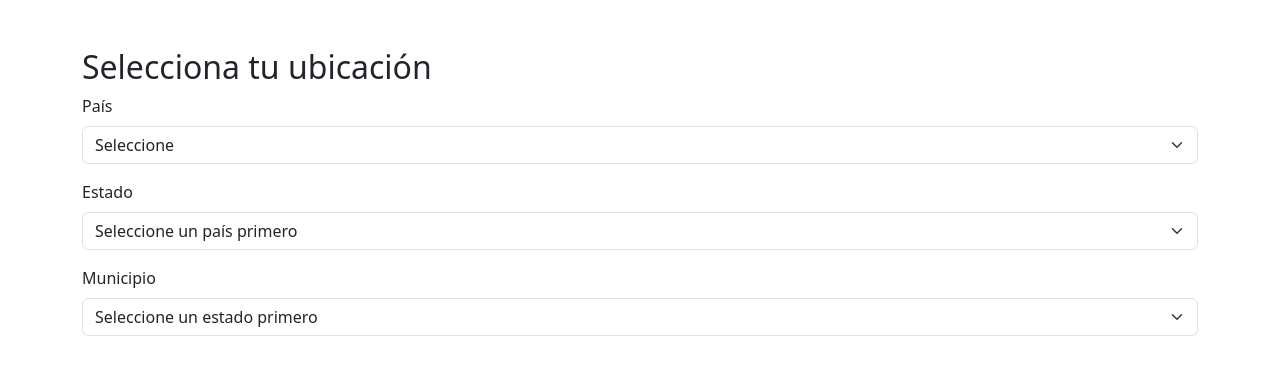
After one commit to RicardoMiguelR/Sistema_ERP-Bancario, a Django app: page /formulario-complejo/ in a window 1280 px wide. The commit adds this page. Shown: the top 375 px of the page. Run offline with Django 5.2, Linux system fonts and the light colour scheme; data that the repository does not hold is empty; some libraries are stand-ins or nearby versions.

Commit message:
Se agrega funcionalidad y consumo de datos desde BD en formulario-complejo con form dinamico

```diff
--- a/usuarios/admin.py
+++ b/usuarios/admin.py
@@ -1,7 +1,10 @@
 from django.contrib import admin
-from .models import TipoUsuario, Usuario
+from .models import TipoUsuario, Usuario, Pais, Estado, Municipio
 
 # Register your models here.
 
 admin.site.register(TipoUsuario) ### <- Registro de modelo TipoUsuario
 admin.site.register(Usuario) ### <- Registro de modelo Usuario
+admin.site.register(Pais) ### <- Registro de modelo Pais
+admin.site.register(Estado) ### <- Registro de modelo Estado
+admin.site.register(Municipio) ### <- Registro de modelo Municipio
--- /dev/null
+++ b/usuarios/static/usuarios/js/formularioComplejo.js
@@ -0,0 +1,52 @@
+document.addEventListener("DOMContentLoaded", () => {
+  const pais = document.getElementById("pais");
+  const estado = document.getElementById("estado");
+  const municipio = document.getElementById("municipio");
+
+  pais.addEventListener("change", () => {
+    const paisId = pais.value;
+
+    const cargarEstados = async () => {
+      try {
+        const response = await fetch(`/ajax/cargar-estados/?pais_id=${paisId}`);
+        if (!response.ok) {
+          throw new Error("Error al cargar estados");
+        }
+        const data = await response.json();
+
+        estado.innerHTML = `<option value="">Seleccione</option>`;
+        municipio.innerHTML = `<option value="">Seleccione un estado primero</option>`;
+        data.forEach((edo) => {
+          estado.innerHTML += `<option value="${edo.id}">${edo.nombre}</option>`;
+        });
+      } catch (error) {
+        console.error("Error: ", error);
+      }
+    };
+    cargarEstados();
+  });
+
+  estado.addEventListener("change", () => {
+    const estadoId = estado.value;
+
+    const cargarMunicipios = async () => {
+      try {
+        const response = await fetch(
+          `/ajax/cargar-municipios/?estado_id=${estadoId}`
+        );
+        if (!response.ok) {
+          throw new Error("Error al cargar municipios");
+        }
+        const data = await response.json();
+
+        municipio.innerHTML = `<option value="">Seleccione</option>`;
+        data.forEach((mpio) => {
+          municipio.innerHTML += `<option value="${mpio.id}">${mpio.nombre}</option>`;
+        });
+      } catch (error) {
+        console.error("Error: ", error);
+      }
+    };
+    cargarMunicipios();
+  });
+});
--- a/usuarios/templates/principal.html
+++ b/usuarios/templates/principal.html
@@ -1,4 +1,6 @@
 {% load static %}
+<!-- se utiliza para proteger las aplicaciones web contra ataques de falsificación de solicitudes entre sitios (CSRF). Se recomienda incluir {% csrf_token %} en todos los formularios que envían datos mediante POST.  -->
+{% csrf_token %}
 <!DOCTYPE html>
 <html lang="en">
   <head>
@@ -15,7 +17,12 @@
   <body>
     <div class="container">
       <main class="contenido-base my-5">
-        {% block content %} {% endblock %}
+        <div class="formulario-inicial">
+          {% block formulario_inicial %} {% endblock %}
+        </div>
+        <div class="formulario-complejo">
+          {% block formulario_complejo %} {% endblock %}
+        </div>
       </main>
     </div>
 
@@ -25,6 +32,5 @@
       crossorigin="anonymous"
     ></script>
     <script src="https://cdn.jsdelivr.net/npm/sweetalert2@11"></script>
-    <script src="{% static 'usuarios/js/formularioInicial.js' %}"></script>
   </body>
 </html>
--- /dev/null
+++ b/usuarios/templates/usuarios/formulario-complejo.html
@@ -0,0 +1,29 @@
+{% extends 'principal.html' %} {% block formulario_complejo %} {% load static %}
+
+<form>
+  <h2>Selecciona tu ubicación</h2>
+  <div class="mb-3">
+    <label for="pais" class="form-label">País</label>
+    <select id="pais" class="form-select">
+      <option value="">Seleccione</option>
+      {% for pais in paises %}
+      <option value="{{ pais.id }}">{{ pais.nombre }}</option>
+      {% endfor %}
+    </select>
+  </div>
+  <div class="mb-3">
+    <label for="estado" class="form-label">Estado</label>
+    <select id="estado" class="form-select">
+      <option value="">Seleccione un país primero</option>
+    </select>
+  </div>
+  <div class="mb-3">
+    <label for="municipio" class="form-label">Municipio</label>
+    <select id="municipio" class="form-select">
+      <option value="">Seleccione un estado primero</option>
+    </select>
+  </div>
+</form>
+
+<script src="{% static 'usuarios/js/formularioComplejo.js' %}"></script>
+{% endblock %}
--- a/usuarios/urls.py
+++ b/usuarios/urls.py
@@ -1,6 +1,12 @@
 from django.urls import path
-from .views import formulario_inicial
+from .views import formulario_inicial, formulario_complejo, cargar_estados, cargar_municipios
 
+# urls de vistas
+
+### url para mostrar vistas ->
 urlpatterns = [
-    path('formulario-inicial/', formulario_inicial, name='formulario-inicial')
+    path('formulario-inicial/', formulario_inicial, name='formulario-inicial'), # <- Formulario inicial
+    path('formulario-complejo/', formulario_complejo, name='formulario-complejo'), # <- Formulario complejo
+    path('ajax/cargar-estados/', cargar_estados, name='cargar-estados'), # <- Cargar datos de estados
+    path('ajax/cargar-municipios/', cargar_municipios, name='cargar-municipios'), # <- Cargar datos de municipios
 ]
--- a/usuarios/views.py
+++ b/usuarios/views.py
@@ -1,8 +1,38 @@
-from django.shortcuts import render
-from .models import TipoUsuario, Usuario
+from django.shortcuts import render, redirect
+from .models import TipoUsuario, Pais, Estado, Municipio
+from .forms import UsuarioForm
+from django.http import JsonResponse
 
-# Create your views here.
+# Create views all project ->
 
+### Formulario sencillo inicial, usuarios ->
 def formulario_inicial(request):
     tipos_usuario = TipoUsuario.objects.all() ### <- Obtenemos el tipo de usuario desde la BD
+
+    if request.method == 'POST':
+        form = UsuarioForm(request.POST)
+        if form.is_valid():
+            form.save()
+            return redirect('formulario-inicial') ### <- Redirigir despues de guardar
+    else:
+        form = UsuarioForm()
+
     return render(request, 'usuarios/formulario-inicial.html', {'tipos_usuario': tipos_usuario})
+
+### Formulario complejo, paises, estados y municipios/ciudades ->
+def formulario_complejo(request):
+    paises = Pais.objects.all()
+
+    return render(request, 'usuarios/formulario-complejo.html', {'paises': paises})
+
+### Carga de datos a campos de estados ->
+def cargar_estados(request):
+    pais_id = request.GET.get('pais_id')
+    estados = Estado.objects.filter(pais_id=pais_id).values('id', 'nombre')
+    return JsonResponse(list(estados), safe=False)
+
+### Carga de datos a campos de municipios ->
+def cargar_municipios(request):
+    estado_id = request.GET.get('estado_id')
+    municipios = Municipio.objects.filter(estado_id=estado_id).values('id', 'nombre')
+    return JsonResponse(list(municipios), safe=False)
```
Also changed, not shown: usuarios/forms.py (added, +9 -0 lines), usuarios/models.py (+26 -3 lines), usuarios/static/usuarios/js/formularioInicial.js (+10 -11 lines), usuarios/templates/usuarios/formulario-inicial.html (+6 -3 lines), usuarios/migrations/0002_estado_pais_municipio_estado_pais.py (added).
